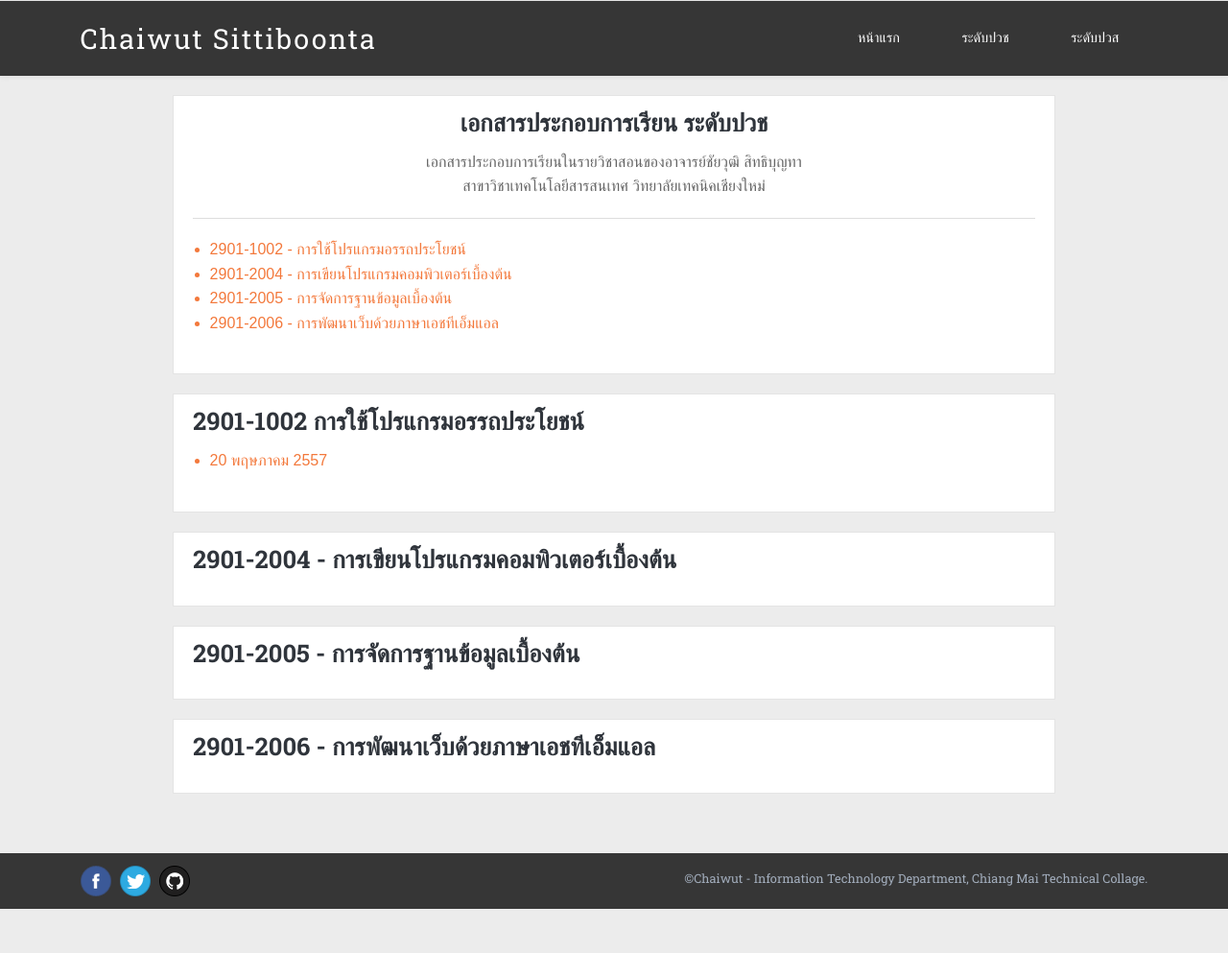
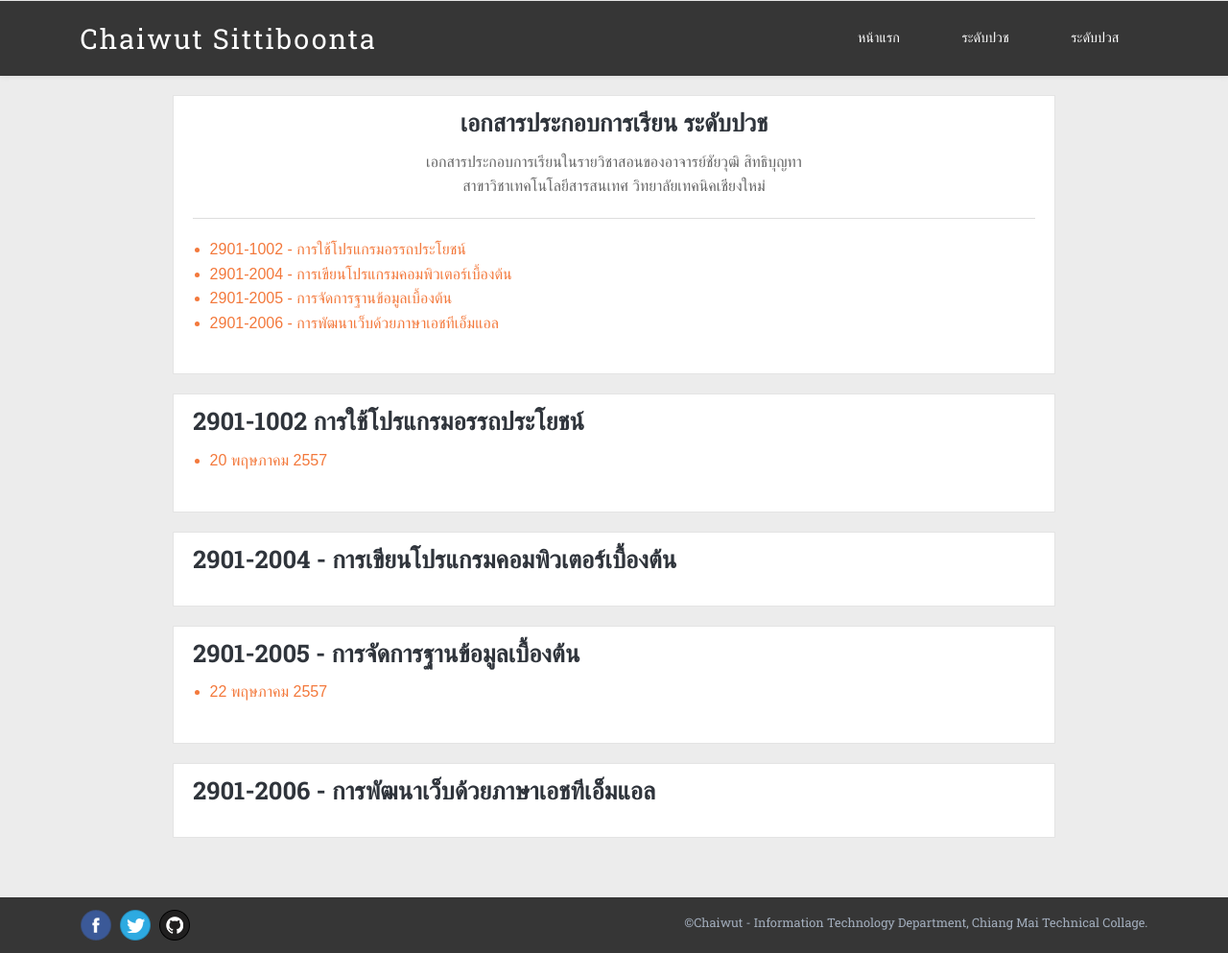
Before and after one commit to ichaiwut/ichaiwut.github.io, a Jekyll site: the page built from slides/diploma.html, in a window 1280 px wide. Shown: the whole page at 96% size. Built offline with Jekyll 4.4.1, drawn with Linux system fonts in a browser that asks for light colours; Markdown is read by kramdown in place of the engine named in the settings; before the commit the page ends 947 px from its top, so only the background shows below that.

Commit message:
Added course for Database Management

```diff
--- a/slides/diploma.html
+++ b/slides/diploma.html
@@ -44,6 +44,9 @@
 
 			<div class="post-list-container slide-con" id="database">
 				<h2>2901-2005 - การจัดการฐานข้อมูลเบื้องต้น</h2>
+				<ul>
+					<li><a href="https://www.dropbox.com/s/y8ho2j8nf4endox/2901-2005_26-05-14.pdf">22 พฤษภาคม 2557</a></li>
+				</ul>
 			</div>
 
 			<div class="post-list-container slide-con" id="html-dev">
```
